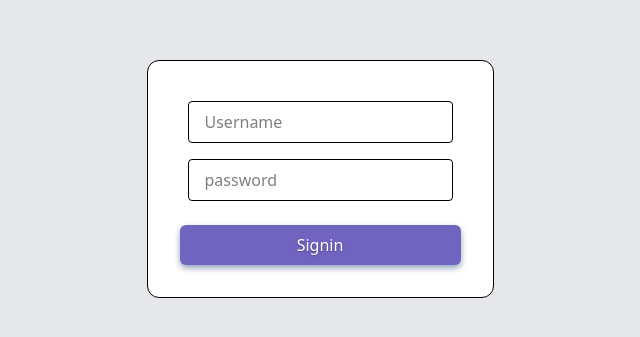
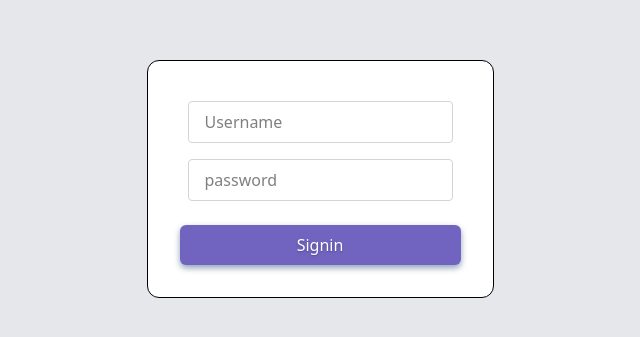
Before and after one commit to harshjindal13/brainly-fe-f, a React (Vite) app: page /signin in a window 1280 px wide. Shown: the part 221-558 px from the top of the page, without its empty margins (320-960 px from the left). Built offline with nearby package versions, Linux system fonts and the light colour scheme.

Commit message:
add error styling for the Input

```diff
--- a/src/components/Input.tsx
+++ b/src/components/Input.tsx
@@ -1,17 +1,31 @@
-interface InputProps {
-  placeholder: string;
-  reference?: any;
+import * as React from "react";
+import { forwardRef } from "react";
+import { cn } from "../lib/utils";
+
+export interface InputProps extends React.InputHTMLAttributes<HTMLInputElement> {
+  error?: string;
 }
 
-export const Input = ({ placeholder, reference }: InputProps) => {
-  return (
-    <div>
-      <input
-        type="text"
-        ref={reference}
-        placeholder={placeholder}
-        className="m-2 rounded border px-4 py-2"
-      />
-    </div>
-  );
-};
+export const Input = forwardRef<HTMLInputElement, InputProps>(
+  ({ error, className, ...props }, ref) => {
+    return (
+      <div className="flex flex-col gap-1">
+        <input
+          ref={ref}
+          className={cn(
+            "m-2 rounded border px-4 py-2 transition-colors outline-none",
+            error
+              ? "border-red-500 focus:border-red-500"
+              : "border-gray-300 focus:border-gray-500",
+            className,
+          )}
+          {...props}
+        />
+
+        {error && <p className="ml-2 text-sm text-red-500">{error}</p>}
+      </div>
+    );
+  },
+);
+
+Input.displayName = "Input";
```
